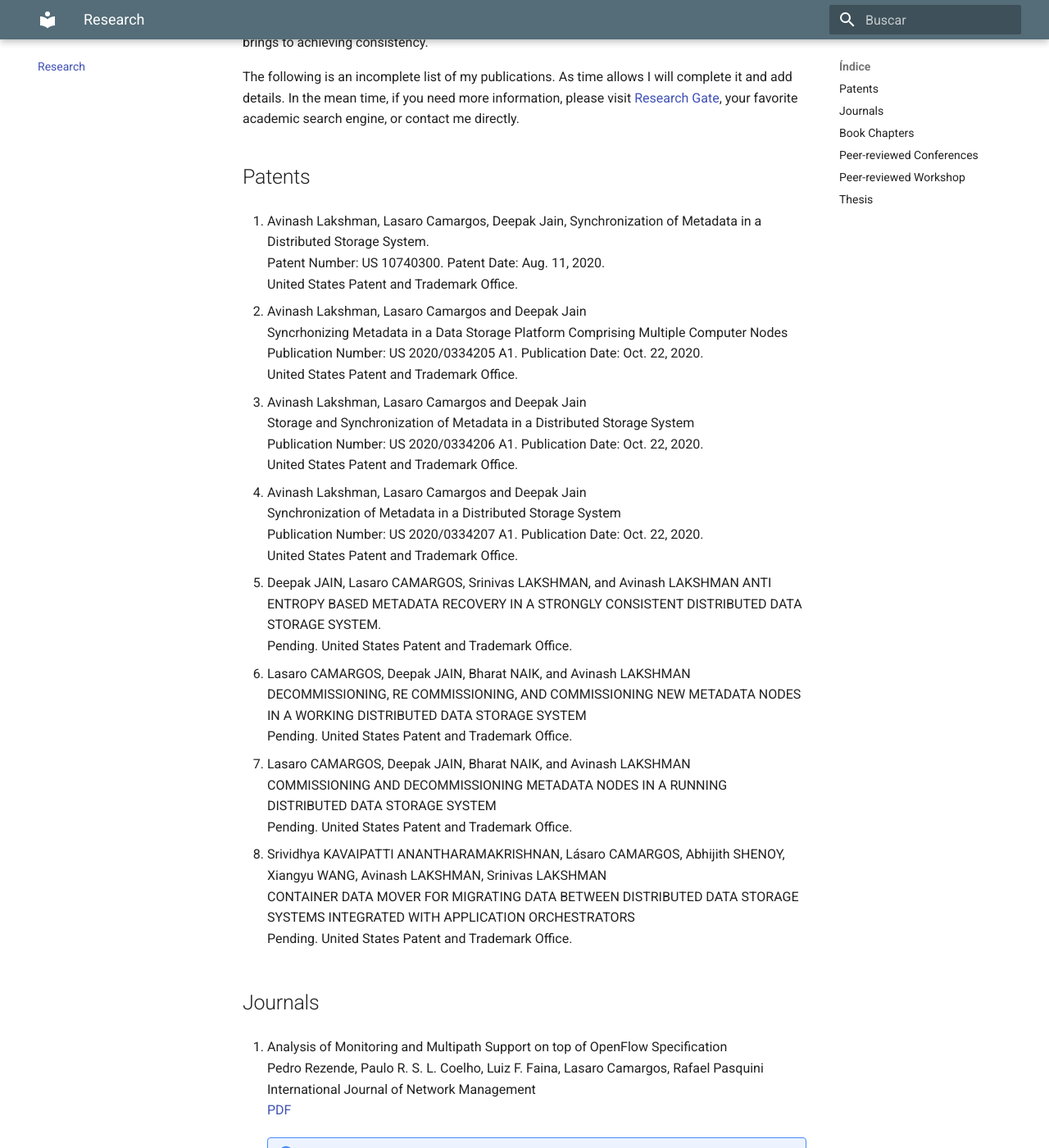
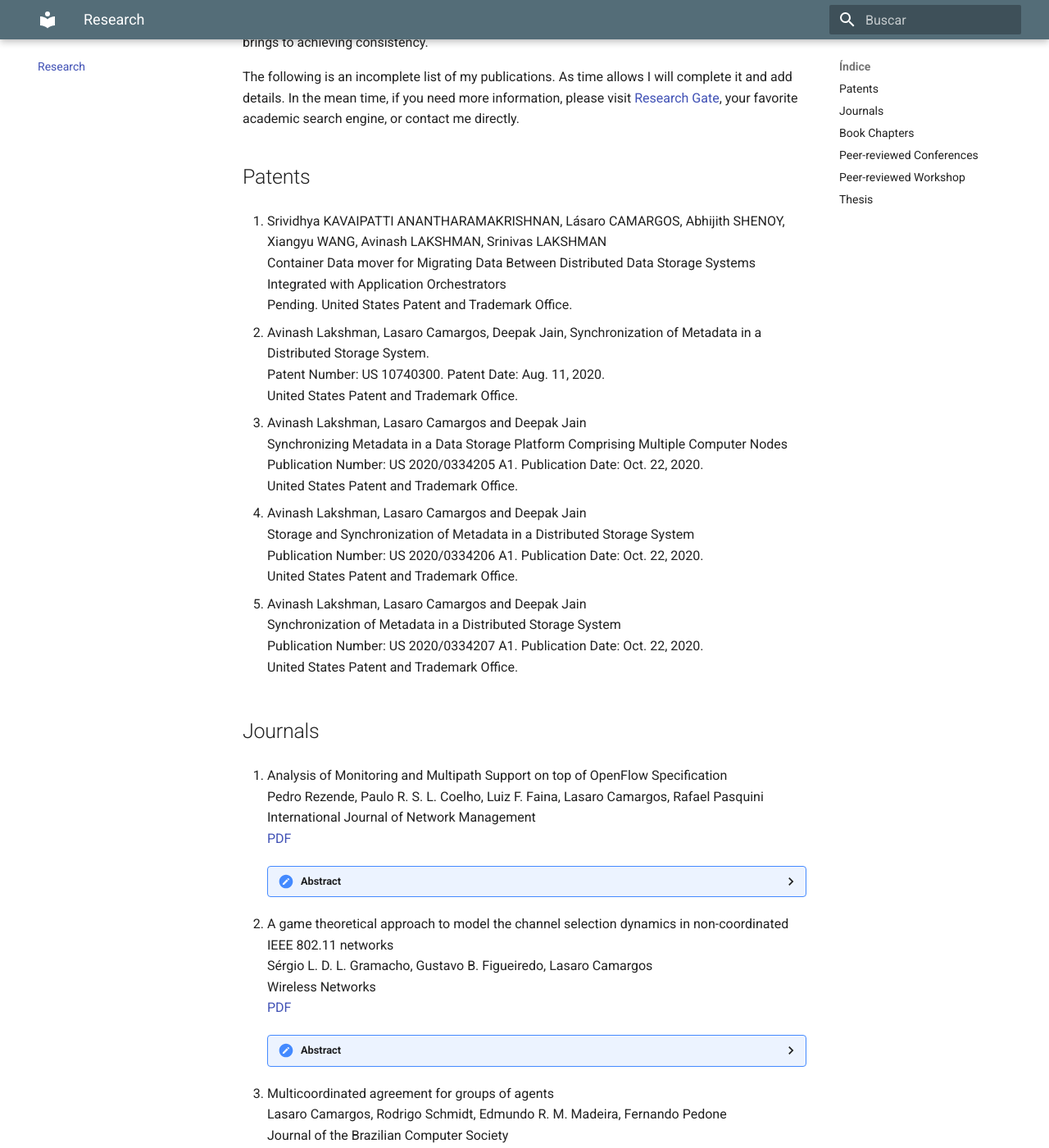
Before and after one commit to lasarojc/lasarojc.github.io, an MkDocs documentation site: the page built from docs/publications/index.md, in a window 1280 px wide and 1400 px high, scrolled down 265 px. Shown: the whole window at 82% size. Built offline with MkDocs 1.6.1 and Material for MkDocs 9.7.7, drawn with Linux system fonts in a browser that asks for light colours.

Commit message:
Update index.md

```diff
--- a/docs/publications/index.md
+++ b/docs/publications/index.md
@@ -6,13 +6,17 @@ As time allows I will complete it and add details.
 In the mean time, if you need more information, please visit [Research Gate](http://www.google.com/url?q=http%3A%2F%2Fwww.researchgate.net%2Fprofile%2FLasaro_Camargos&sa=D&sntz=1&usg=AFQjCNF3tgNGeYe1XaW89jbOEm9fBRY-0g), your favorite academic search engine, or contact me directly.
 
 ## Patents
+5. Srividhya KAVAIPATTI ANANTHARAMAKRISHNAN, Lásaro CAMARGOS, Abhijith SHENOY, Xiangyu WANG, Avinash LAKSHMAN, Srinivas LAKSHMAN
+     Container Data mover for Migrating Data Between Distributed Data Storage Systems Integrated with Application Orchestrators
+     Pending. United States Patent and Trademark Office.
+
 1. Avinash Lakshman, Lasaro Camargos, Deepak Jain,
     Synchronization of Metadata in a Distributed Storage System.
     Patent Number: US 10740300.    Patent Date: Aug. 11, 2020.
     United States Patent and Trademark Office.
 
 1. Avinash Lakshman, Lasaro Camargos and Deepak Jain
-    Syncrhonizing Metadata in a Data Storage Platform Comprising Multiple Computer Nodes
+    Synchronizing Metadata in a Data Storage Platform Comprising Multiple Computer Nodes
     Publication Number: US 2020/0334205 A1.    Publication Date: Oct. 22, 2020.
     United States Patent and Trademark Office.
 
@@ -26,7 +30,7 @@ In the mean time, if you need more information, please visit [Research Gate](htt
     Publication Number: US 2020/0334207 A1.    Publication Date: Oct. 22, 2020.
     United States Patent and Trademark Office.
 
-2. Deepak JAIN, Lasaro CAMARGOS, Srinivas LAKSHMAN, and Avinash LAKSHMAN
+<!-- 2. Deepak JAIN, Lasaro CAMARGOS, Srinivas LAKSHMAN, and Avinash LAKSHMAN
     ANTI ENTROPY BASED METADATA RECOVERY IN A STRONGLY CONSISTENT DISTRIBUTED DATA STORAGE SYSTEM.
     Pending. United States Patent and Trademark Office.
 
@@ -36,11 +40,8 @@ In the mean time, if you need more information, please visit [Research Gate](htt
 
 4. Lasaro CAMARGOS, Deepak JAIN, Bharat NAIK, and Avinash LAKSHMAN
     COMMISSIONING AND DECOMMISSIONING METADATA NODES IN A RUNNING DISTRIBUTED DATA STORAGE SYSTEM
-    Pending. United States Patent and Trademark Office.
+    Pending. United States Patent and Trademark Office.-->
 
-5. Srividhya KAVAIPATTI ANANTHARAMAKRISHNAN, Lásaro CAMARGOS, Abhijith SHENOY, Xiangyu WANG, Avinash LAKSHMAN, Srinivas LAKSHMAN
-     CONTAINER DATA MOVER FOR MIGRATING DATA BETWEEN DISTRIBUTED DATA STORAGE SYSTEMS INTEGRATED WITH APPLICATION ORCHESTRATORS
-     Pending. United States Patent and Trademark Office.
 
 ## Journals
 
```
